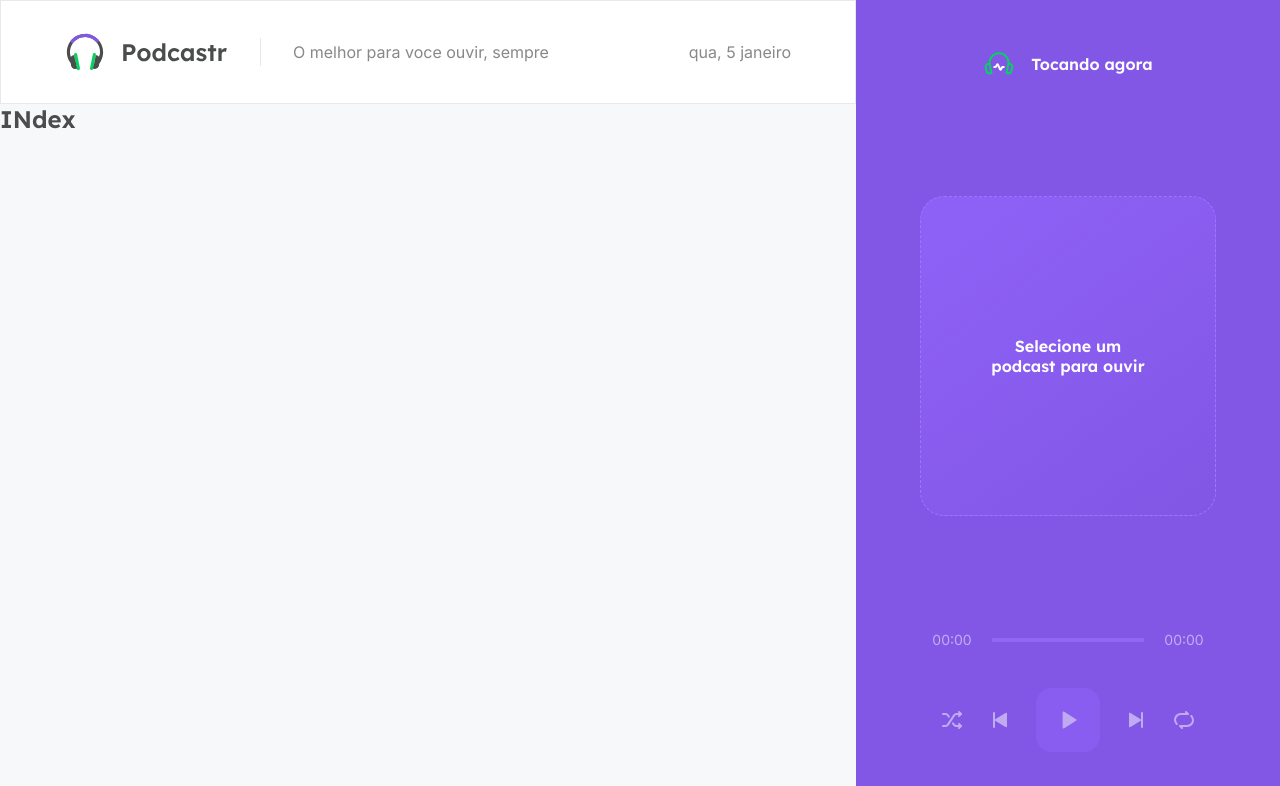
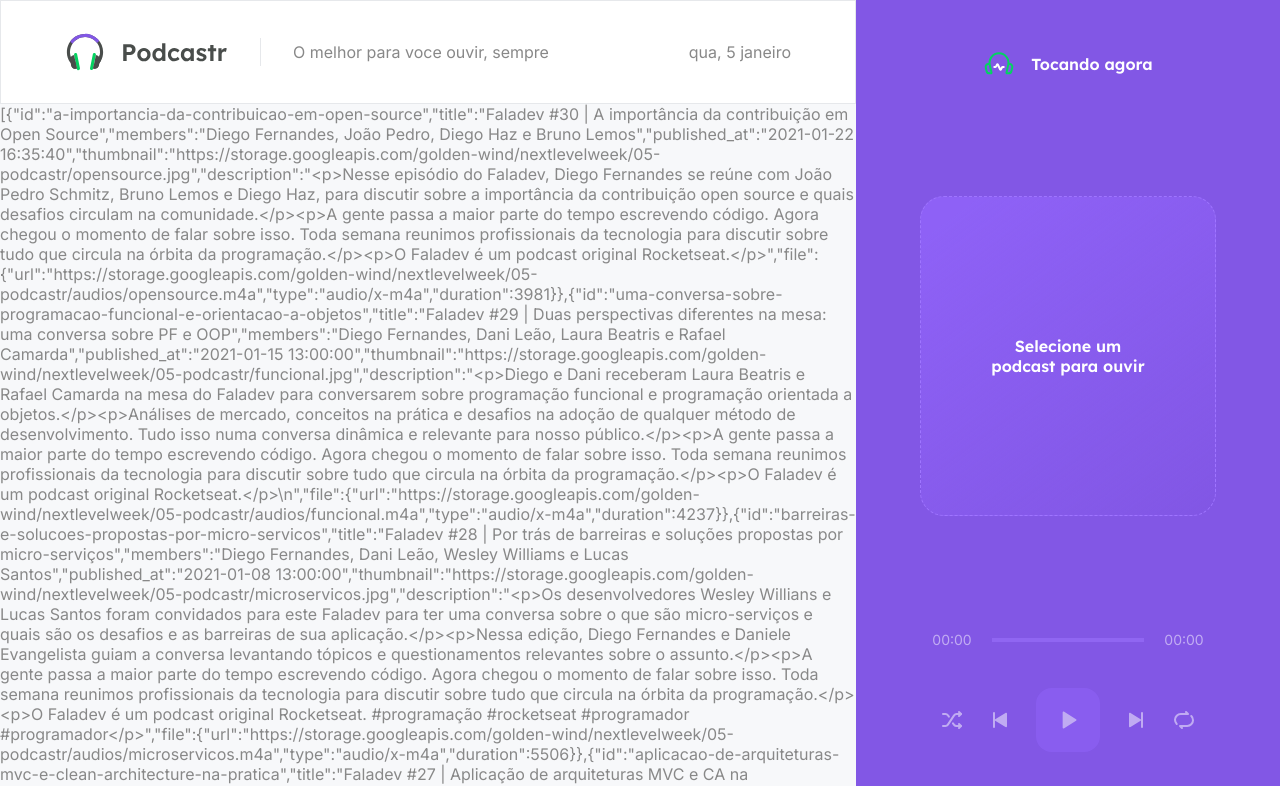
Before and after one commit to KevenAndrade/podecaster, a Next.js app: page / in a window 1280 px wide. Shown: the top 786 px of the page. Built offline with nearby package versions, Linux system fonts and the light colour scheme; data requests are answered from the project's data file.

Commit message:
SPA, SSG, SSR

```diff
--- a/src/pages/index.tsx
+++ b/src/pages/index.tsx
@@ -1,7 +1,46 @@
-import React from "react";
+//Maneras de get dados
 
-export default function Home() {
+//1Ro - SPA single pages aplication - pode ser usado na next ou na react
+
+  /* import {useEffect} from 'react';
+  useEffect(() => {
+    fetch('http://localhost:3333/episodes')
+    .then((response) => response.json())
+    .then(data => console.log(data))
+  },[]) */
+
+//2DO - SSR server side render - keli eh especifico pa NEXT pa resolve problema de indexason de dados ki react ta apresentab
+
+/* export async function getServerSideProps(){
+  const response = await fetch('http://localhost:3333/episodes');
+  const data = await response.json();
+
+  return {
+    props: {
+      episodes: data,
+    }
+  }
+} */
+
+//3RO - SSG static site generation - keli eh especifico pa NEXT pa resolve problema de ca tem k ta fz um chamada API sempre ki alguen
+// abri pagina, basicamente eh ta fz 1 chamada a api 3 bes por dia. 1 alguen ta reload pagina ta carega dados de api, e kes otus alguen
+// ta atxa dados td caregado, midjorando performance
+
+export async function getStaticProps(){
+  const response = await fetch('http://localhost:3333/episodes');
+  const data = await response.json();
+
+  return {
+    props: {
+      episodes: data,
+    },
+    revalidate: 60 * 60 * 8,
+  }
+}
+
+export default function Home(props) {
+
   return (
-    <h1>INdex</h1>
+    <p>{JSON.stringify(props.episodes)}</p>
   )
 }
```
